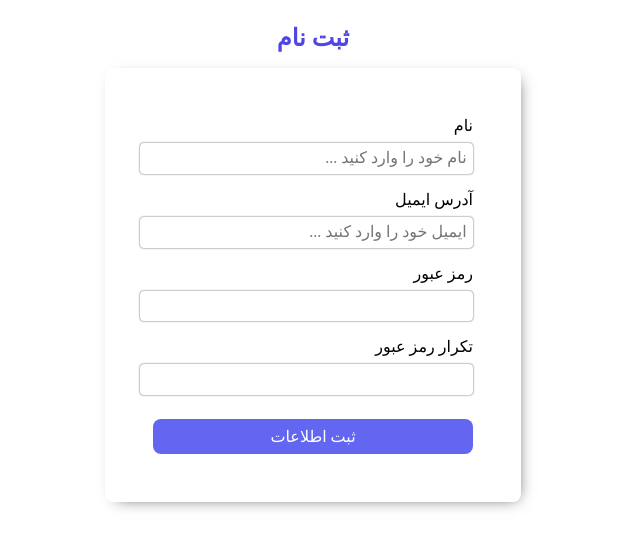
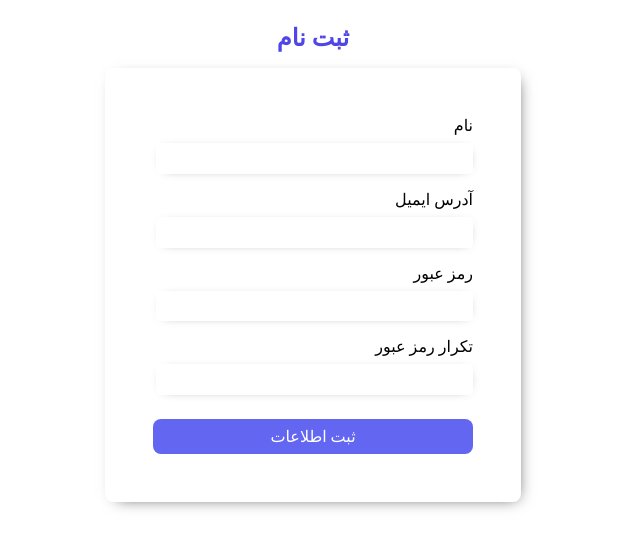
Before and after one commit to hoseinmdev/FormControl-React, a React (Create React App) app: page / in a window 1280 px wide. Shown: the top 548 px of the page, without its empty margins (534-1174 px from the left). Built offline with nearby package versions, Linux system fonts and the light colour scheme.

Commit message:
feat: create input component

```diff
--- a/src/components/common/Input/Input.jsx
+++ b/src/components/common/Input/Input.jsx
@@ -2,7 +2,7 @@ import styles from "./input.module.css";
 
 const Input = ({
   label,
-  placeHolder,
+  placeholder,
   name,
   type = "text",
   onChange,
@@ -19,7 +19,7 @@ const Input = ({
         </div>
         <input
           id={name}
-          placeHolder={placeHolder}
+          placeholder={placeholder}
           type={type}
           name={name}
           onChange={onChange}
--- a/src/components/common/Input/input.module.css
+++ b/src/components/common/Input/input.module.css
@@ -7,17 +7,22 @@
   font-size: 1rem;
 }
 .inputControl div {
-    display: flex;
-    gap: 25%;
+  display: flex;
+  justify-content: center;
+  align-items: center;
 }
 .inputControl input {
+  width: 95%;
   outline: none;
   border: none;
   border-radius: 4px;
-  box-shadow: 0px 0px 2px 0px rgba(0, 0, 0, 0.75);
+  box-shadow: 1px 1px 12px -8px rgba(0, 0, 0, 0.75);
   padding: 0.4rem;
   font-size: 1rem;
 }
 .errorText {
-    color: red;
+  display: flex;
+  justify-content: flex-end;
+  color: red;
+  font-size: 0.8rem;
 }
```
